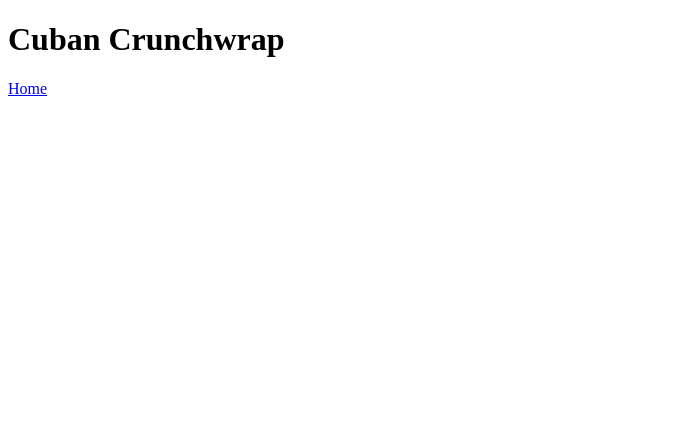
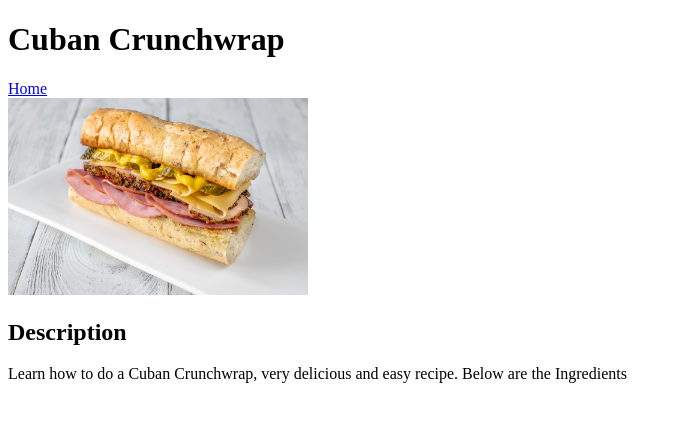
Before and after one commit to Jagatara11/odin-recipes, a plain HTML site: page recipes/cuban-crunchwrap.html in a window 1280 px wide. Shown: the whole page, without its empty margins (0-682 px from the left). Drawn offline with Linux system fonts and the light colour scheme.

Commit message:
Image of sandwich and description added

```diff
--- a/recipes/cuban-crunchwrap.html
+++ b/recipes/cuban-crunchwrap.html
@@ -8,6 +8,10 @@
 <body>
     <h1>Cuban Crunchwrap</h1>
 <a href="../index.html">Home</a>
+<div class="image-container"><img src="../images/sandwich2.jpg" alt="image of a Sandwich" width="300">
+</div>
+<h2>Description</h2>
+<p>Learn how to do a Cuban Crunchwrap,  very delicious and easy recipe. Below are the Ingredients</p>
 
 </body>
 </html>
```
Also changed, not shown: images/sandwich-image.webp (added), images/sandwich2.jpg (added).
